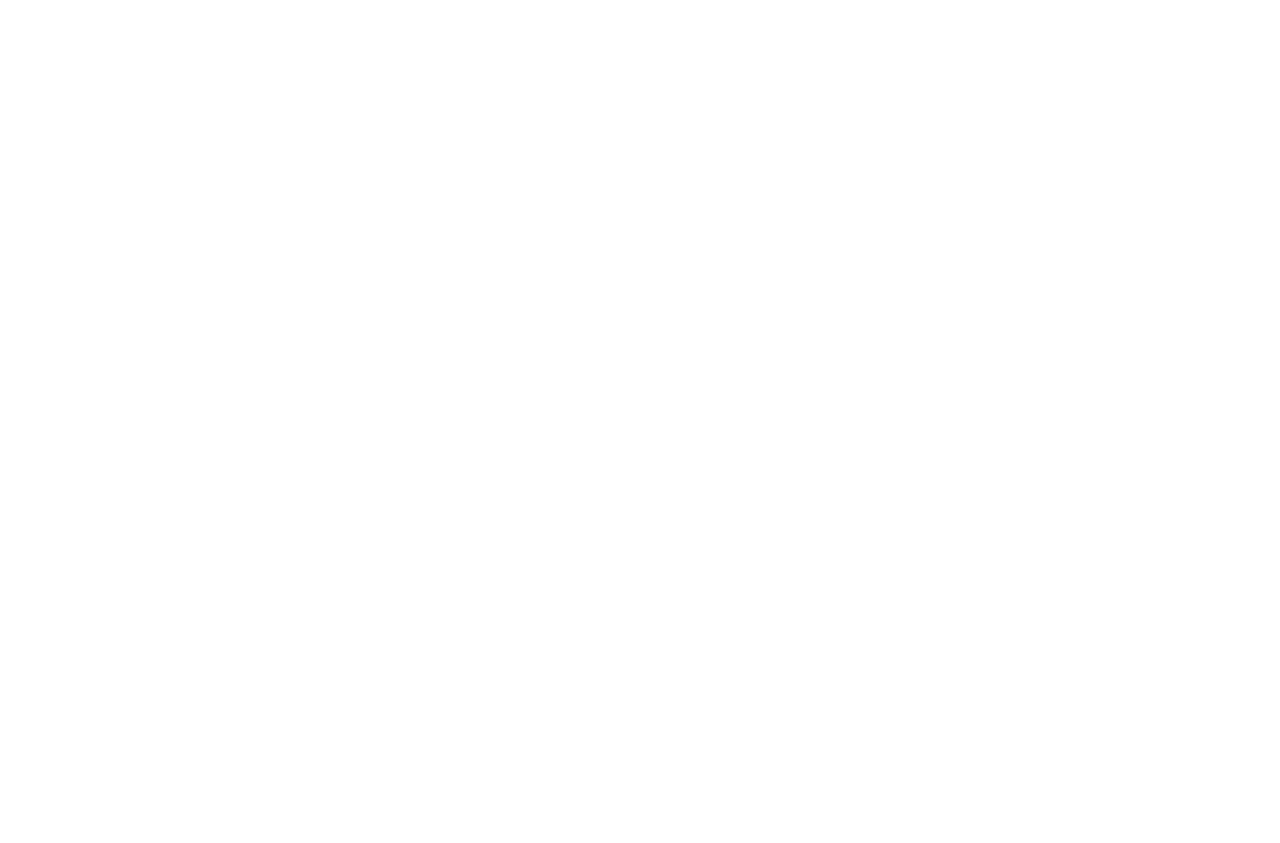
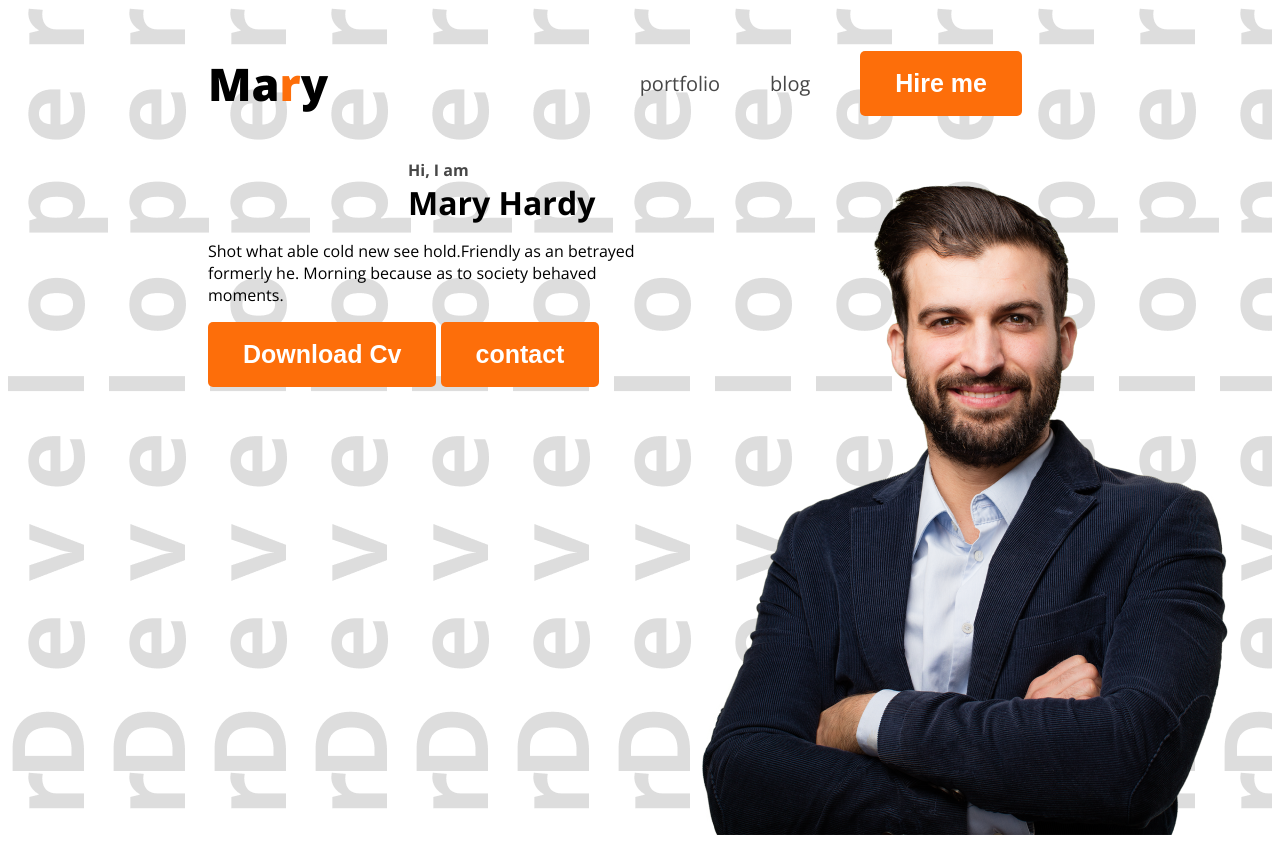
Before and after one commit to tanvir5078/web-developer, a plain HTML site: page index.html in a window 1280 px wide. Before the commit the page ends 800 px from the top, so only its background shows below. Drawn offline with nearby package versions, Linux system fonts and the light colour scheme.

Commit message:
added images

```diff
--- a/index.html
+++ b/index.html
@@ -4,9 +4,35 @@
     <meta charset="UTF-8">
     <meta name="viewport" content="width=device-width, initial-scale=1.0">
     <title>web developer</title>
+    <link rel="preconnect" href="https://fonts.googleapis.com">
+<link rel="preconnect" href="https://fonts.gstatic.com" crossorigin>
+<link href="https://fonts.googleapis.com/css2?family=Open+Sans:ital,wght@0,300..800;1,300..800&display=swap" rel="stylesheet">
+    <link rel="stylesheet" href="styles/portfolio.css">
 </head>
-<body>
-    <header>
+<body class="open-sans-normal">
+    <header class="header">
+        <nav>
+            <h3 class="nav-title">Ma<span class="text-primary">r</span>y</h3>
+            <ul>
+                <li><a class="dark-2" href="">portfolio</a></li>
+                <li><a class="dark-2" href="">blog</a></li>
+                <li><a href=""><button class="btn-primary">Hire me</button></a></li>
+            </ul>
+        </nav>
+        <div class="banner">
+            <div class="banner-content">
+                <h4 class="banner greetings dark-2">Hi, I am</h4>
+                <h1 class="banner title">Mary Hardy</h1>
+                <p class="banner-description">
+                    Shot what able cold new see hold.Friendly as an betrayed formerly he. Morning because as to society behaved moments.
+                </p>
+                <button class="btn-primary">Download Cv</button>
+                <button class="btn-primary">contact</button>
+
+            </div>
+            <img class="banner-profile-pic" src="/hardy.png" alt="">
+
+        </div>
 
     </header>
     <main>
--- /dev/null
+++ b/styles/portfolio.css
@@ -0,0 +1,77 @@
+
+
+.open-sans-normal {
+  font-family: "Open Sans", sans-serif;
+  font-optical-sizing: auto;
+
+  font-style: normal;
+  font-variation-settings:
+    "wdth" 100;
+}
+
+
+/* nav styles */
+nav{
+    display: flex;
+    align-items: center;
+    justify-content: space-between;
+    margin: 0 200px;
+}
+.btn-primary{
+    background-color: #FD6E0A;
+    font-weight: bold;
+    color: white;
+    padding: 18px 35px;
+    border-radius: 5px;
+    font-size: 25px;
+    border: none;
+}
+.nav-title{
+    font-weight: 800;
+    font-size: 45px;
+}
+/* shared styles */
+.text-primary{
+    color: #FD6E0A;
+}
+.dark-2{
+    color: #474747;
+}
+nav ul{
+    display: flex;
+    align-items: center;
+}
+/* banner styles */
+.banner-greetings{
+    font-size: 45px;
+    font-weight: 600;
+}
+.banner-title{
+    font-weight: bold;
+    font-size: 85px;
+}
+.banner-profile-pic{
+    width: 600px;
+}
+.banner{
+    display: flex;
+    justify-content: space-between;
+    margin: 0 35px 0 200px;
+}
+/* header */
+.header{
+    background-image:url("/images/developer.png")
+}
+
+
+nav ul li{
+    list-style: none;
+    margin-right: 50px;
+}
+nav li a{
+    text-decoration: none;
+    font-size: 20px;
+}
+.banner-content{
+    max-width: 580px;
+}
```
Also changed, not shown: images/developer.png (added), images/hardy.png (added), images/header_bg.png (added), images/icons/facebook.png (added), images/icons/insta.png (added), images/icons/js.png (added), images/icons/mongo.png (added), images/icons/nodejs.png (added), images/icons/react.png (added), images/icons/twitter.png (added).
